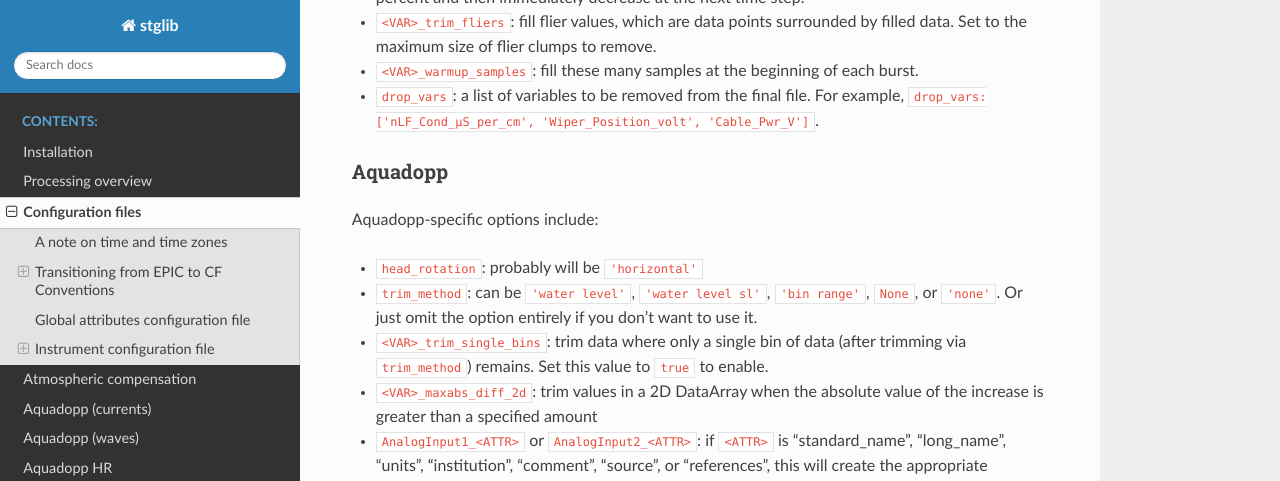
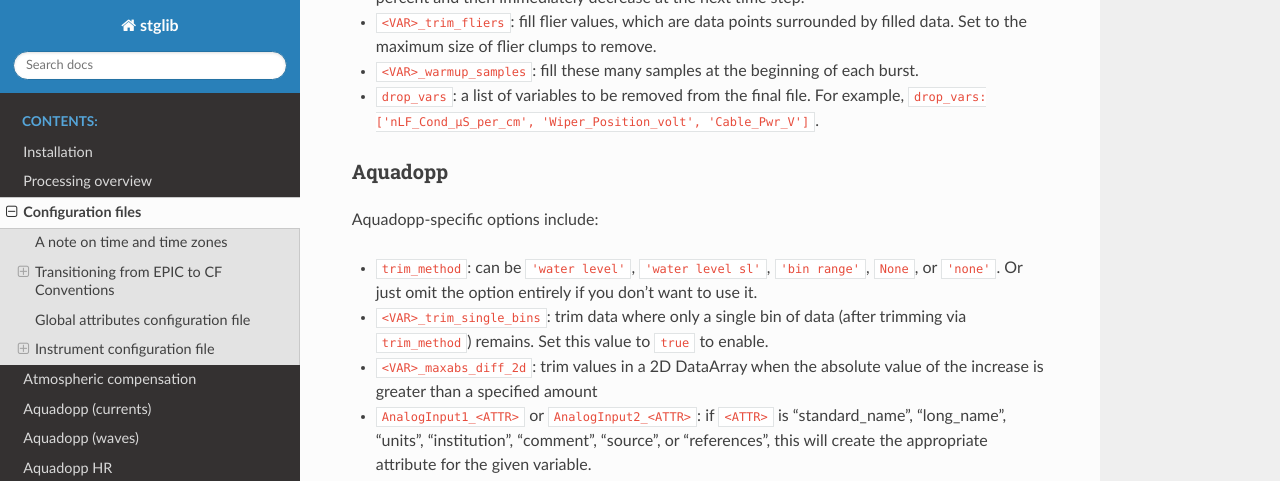
Before and after one commit to USGS-CMG/stglib, a Sphinx documentation site: the page built from doc/config.rst, in a window 1280 px wide and 1400 px high, scrolled down 2571 px. Shown: the top 481 px of the window. Built offline with Sphinx 7.4.7 and the Read the Docs theme 2.0.0, drawn with Linux system fonts in a browser that asks for light colours; some of the changed text lies outside the part shown.

Commit message:
Remove head_rotation from docs since we don't use it

```diff
--- a/doc/config.rst
+++ b/doc/config.rst
@@ -83,7 +83,6 @@
 
 Aquadopp-specific options include:
 
-- ``head_rotation``: probably will be ``'horizontal'``
 - ``trim_method``: can be ``'water level'``, ``'water level sl'``, ``'bin range'``, ``None``, or ``'none'``. Or just omit the option entirely if you don't want to use it.
 - ``<VAR>_trim_single_bins``: trim data where only a single bin of data (after trimming via ``trim_method``) remains. Set this value to ``true`` to enable.
 - ``<VAR>_maxabs_diff_2d``: trim values in a 2D DataArray when the absolute value of the increase is greater than a specified amount
@@ -100,7 +99,6 @@
 
 - ``outdir``: output directory (make sure it exists) to write individual ``cdf`` files before being compiled into a single ``cdf`` file per data type
 - ``orientation``: can be ``UP`` or ``DOWN`` use this to identify orientation of profiler
-- ``head_rotation``: probably will be ``'horizontal'``
 
 .. literalinclude:: ../examples/aqd_config.yaml
    :language: yaml
```
Also changed, not shown: 6 other files.
